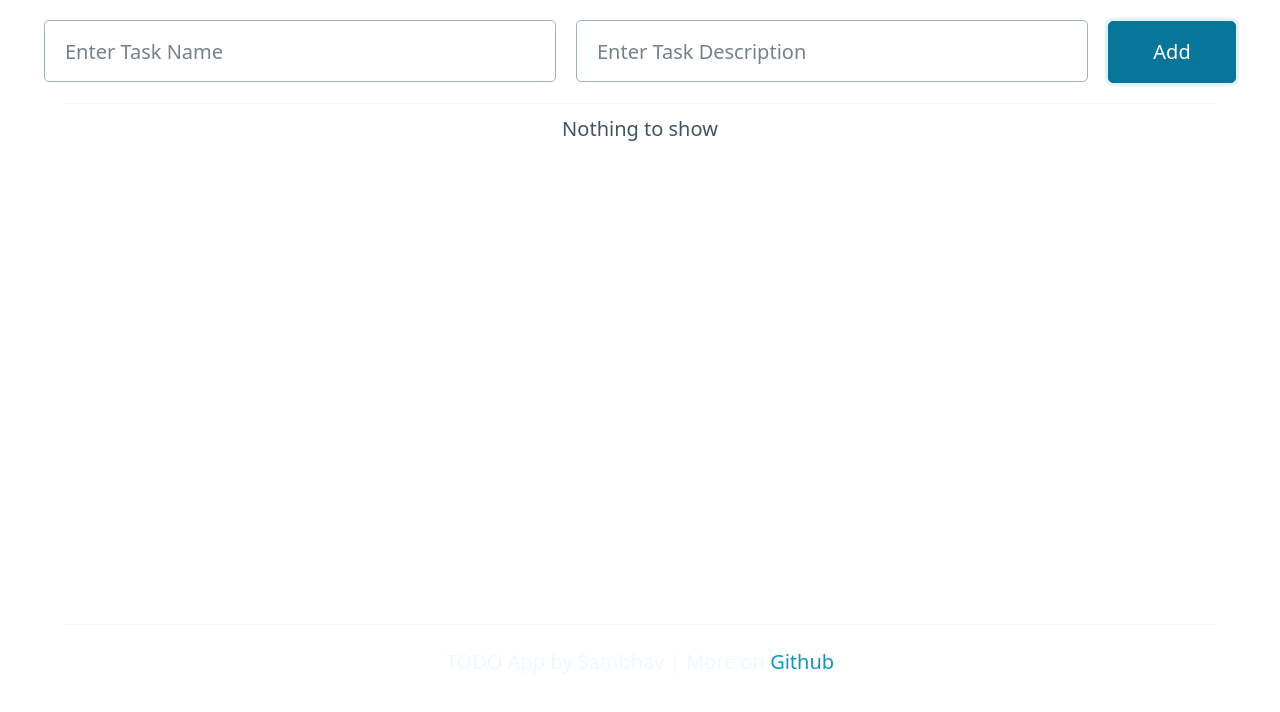
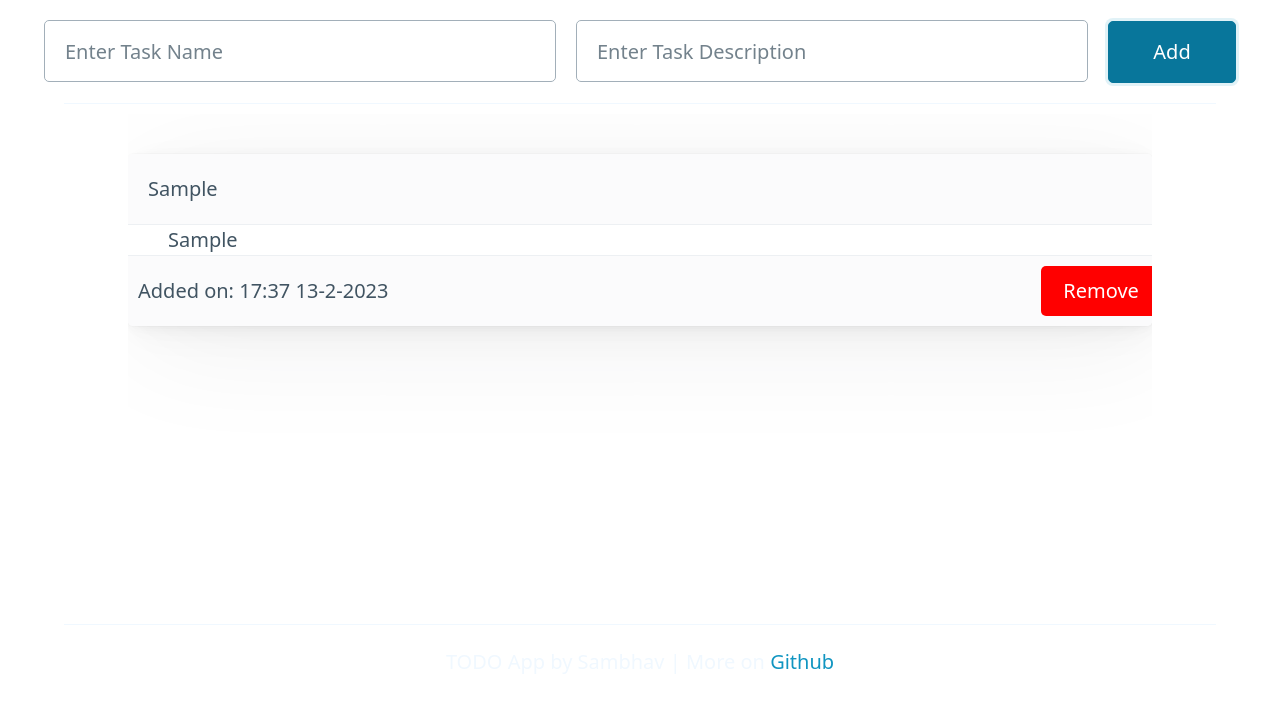
Before and after one commit to Sammmy22/TODO-app-react, a React (Vite) app: page / in a window 1280 px wide. Both pictures are taken after typing "Sample", "Sample" into the empty fields and a click on the button "Add". Shown: the top 712 px of the page. Built offline with nearby package versions, Linux system fonts and the light colour scheme.

Commit message:
Working state!

```diff
--- a/src/App.jsx
+++ b/src/App.jsx
@@ -1,4 +1,3 @@
-// import { useState } from "react";
 import "./App.css";
 import Header from "./Components/Header";
 import Content from "./Components/Content";
@@ -6,11 +5,63 @@ import Footer from "./Components/Footer";
 import { useState } from "react";
 
 export default function App() {
+  const [title, setTitle] = useState("");
+  const [desc, setDesc] = useState("");
+  const [items, setItems] = useState(Object.keys(localStorage) || null);
+
+  function changeTitle(e) {
+    setTitle(e.target.value);
+  }
+
+  function changeDesc(e) {
+    setDesc(e.target.value);
+  }
+
+  const handleDelete = (item) => {
+    localStorage.removeItem(item);
+
+    setItems(Object.keys(localStorage));
+  };
+
+  function handleSubmit() {
+    if (title === "") {
+      alert("Title cannot be empty");
+    } else {
+      const inputTime = new Date();
+      const time = `${inputTime.getHours()}:${
+        inputTime.getMinutes() < 10
+          ? "0" + inputTime.getMinutes()
+          : inputTime.getMinutes()
+      } ${inputTime.getDate()}-${
+        inputTime.getMonth() + 1
+      }-${inputTime.getFullYear()}`;
+
+      const task = {
+        title: title,
+        desc: desc,
+        time: time,
+      };
+
+      localStorage.setItem(title, JSON.stringify(task));
+
+      setItems(Object.keys(localStorage));
+    }
+
+    setTitle("");
+    setDesc("");
+  }
+
   return (
     <div className="App">
-      <Header />
+      <Header
+        title={title}
+        handleSubmit={handleSubmit}
+        desc={desc}
+        changeTitle={changeTitle}
+        changeDesc={changeDesc}
+      />
       <hr />
-      <Content />
+      <Content items={items} handleDelete={handleDelete} />
       <hr />
       <Footer />
     </div>
--- a/src/Components/Content.jsx
+++ b/src/Components/Content.jsx
@@ -1,12 +1,8 @@
-import React, { useState } from "react";
+import React from "react";
 import TodoItem from "./TodoItem";
 
-export default function Content() {
-  const [items, setItems] = useState(Object.keys(localStorage) || null);
-
-  // const prevs = Object.keys(localStorage)
-
-  // setItem(prevs);
+export default function Content(props) {
+  let items = props.items;
 
   return (
     <div id="container" className="container">
@@ -16,7 +12,12 @@ export default function Content() {
         items.map((i) => {
           const task = JSON.parse(localStorage.getItem(i));
           return (
-            <TodoItem title={task.title} desc={task.desc} time={task.time} />
+            <TodoItem
+              title={task.title}
+              desc={task.desc}
+              time={task.time}
+              handleDelete={props.handleDelete}
+            />
           );
         })
       )}
--- a/src/Components/Header.jsx
+++ b/src/Components/Header.jsx
@@ -1,54 +1,23 @@
-import React, { useEffect, useState } from "react";
+import React from "react";
 
-export default function Header() {
-  const [title, setTitle] = useState("");
-  const [desc, setDesc] = useState("");
-
-  function handleSubmit() {
-    if (title === "") {
-      alert("Title cannot be empty");
-    } else {
-      const inputTime = new Date();
-      const time = `${inputTime.getHours()}:${
-        inputTime.getMinutes() < 10
-          ? "0" + inputTime.getMinutes()
-          : inputTime.getMinutes()
-      } ${inputTime.getDate()}-${
-        inputTime.getMonth() + 1
-      }-${inputTime.getFullYear()}`;
-
-      const task = {
-        title: title,
-        desc: desc,
-        time: time,
-      };
-    }
-
-    setTitle("");
-    setDesc("");
-  }
-
+export default function Header(props) {
   return (
     <div id="main">
       <input
         type="text"
         id="title"
-        value={title}
-        onChange={(e) => {
-          setTitle(e.target.value);
-        }}
+        value={props.title}
+        onChange={props.changeTitle}
         placeholder="Enter Task Name"
       />
       <input
         type="text"
         id="desc"
-        value={desc}
-        onChange={(e) => {
-          setDesc(e.target.value);
-        }}
+        value={props.desc}
+        onChange={props.changeDesc}
         placeholder="Enter Task Description"
       />
-      <button id="submit" onClick={handleSubmit}>
+      <button id="submit" onClick={props.handleSubmit}>
         Add
       </button>
     </div>
--- a/src/Components/TodoItem.jsx
+++ b/src/Components/TodoItem.jsx
@@ -9,7 +9,7 @@ export default function TodoItem(props) {
         Added on: {props.time}
         <button
           onClick={() => {
-            localStorage.removeItem(props.title);
+            props.handleDelete(props.title);
           }}
           className="delete"
         >
```
